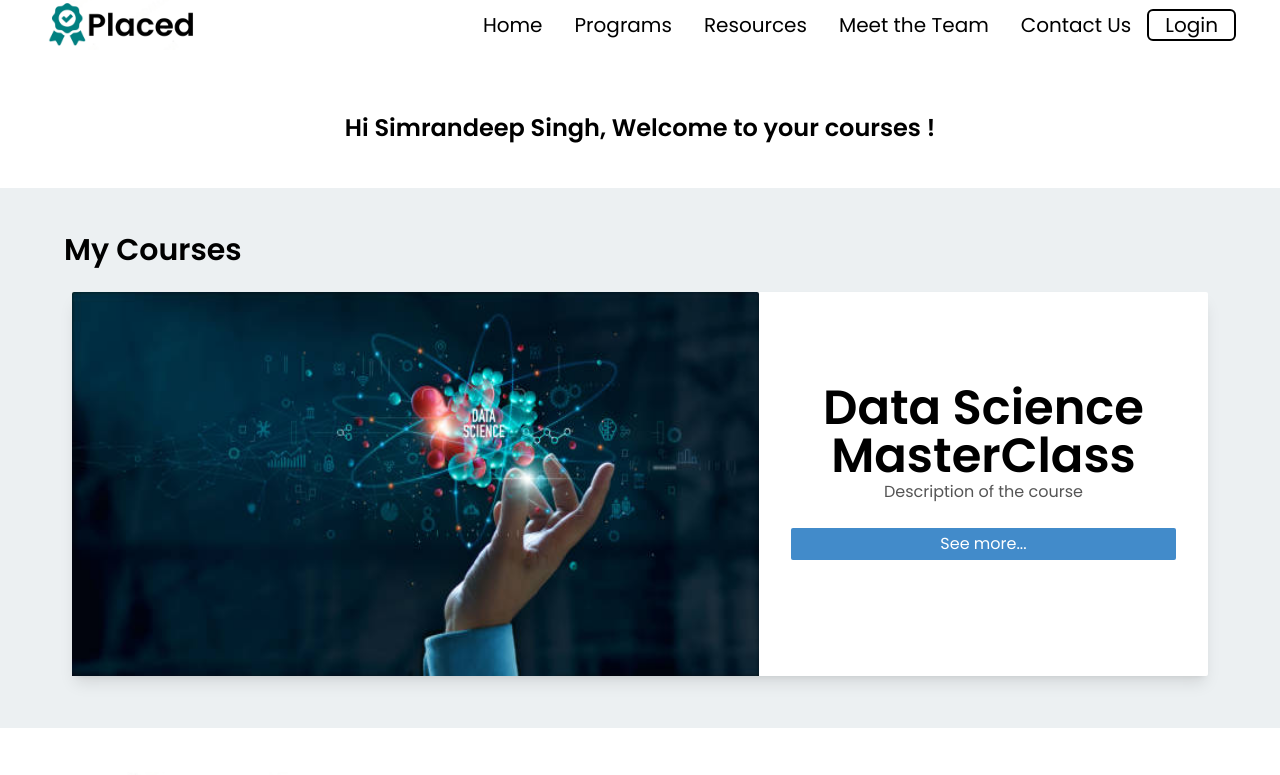
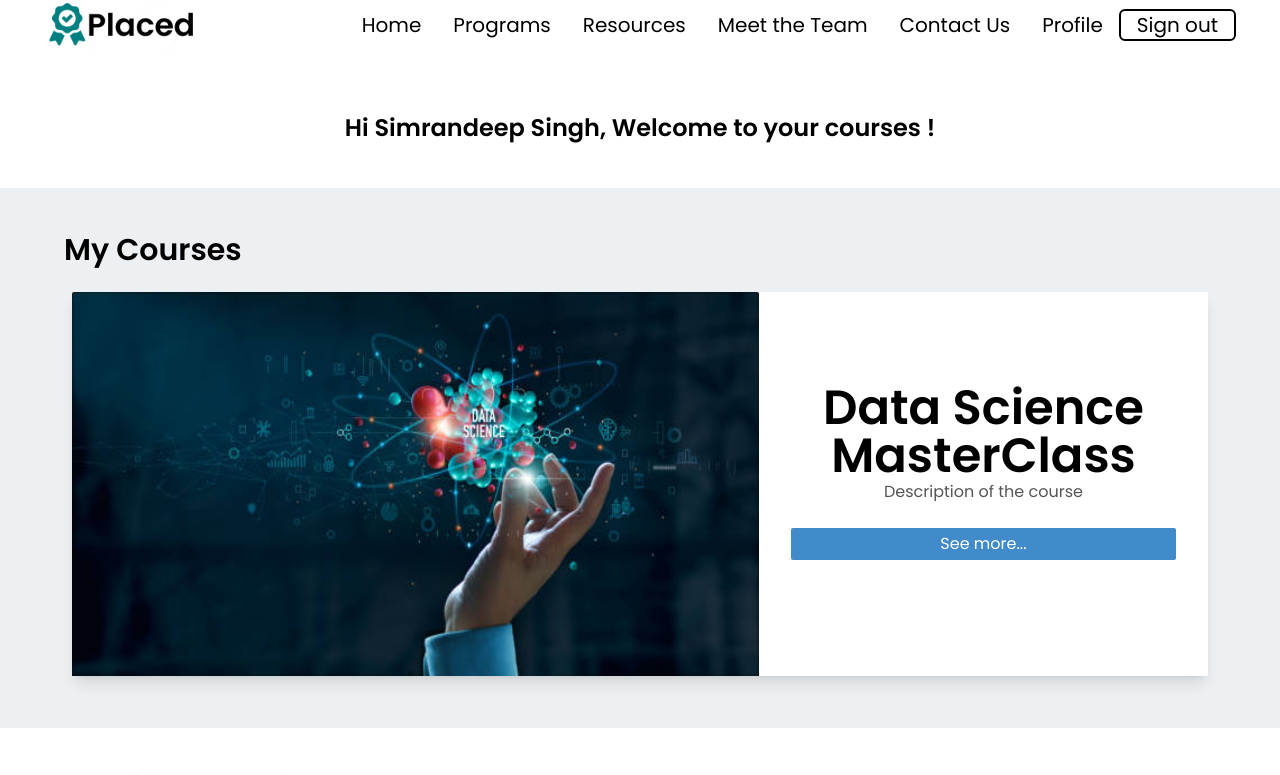
Before and after one commit to navjot369/PowerBI, a Next.js app: page /profile in a window 1280 px wide. Shown: the top 775 px of the page. Built offline with nearby package versions, Linux system fonts and the light colour scheme.

Commit message:
Fixed bug 1

```diff
--- a/app/profile/page.tsx
+++ b/app/profile/page.tsx
@@ -6,8 +6,8 @@ import Footer from "../ui/footer";
 export default function Page() {
     const login = "Simrandeep Singh";
     return(<div>
-        <NavMenu login=""/>
-        {login === "" ?
+        <NavMenu login="Simran"/>
+        {login.length === 0 ?
         (<div className="w-full h-screen flex items-center justify-center">User not found</div>) :
         (
             <div>
--- a/app/program/page.tsx
+++ b/app/program/page.tsx
@@ -10,7 +10,7 @@ import Footer from "../ui/footer";
 
 export default function Page() {
     return(<div>
-        <NavMenu />
+        <NavMenu login="Simran" />
         <HeroSec />
         <StatSec />
         <CurriculumSec />
--- a/app/team/layout.tsx
+++ b/app/team/layout.tsx
@@ -6,7 +6,7 @@ export default function Layout({ children } : {
     children : React.ReactNode
 }) {
     return (<div>
-        <NavMenu />
+        <NavMenu login="Simran"/>
         <TeamNavBar />
         <div className="w-full pt-24"></div>
         { children }
```
